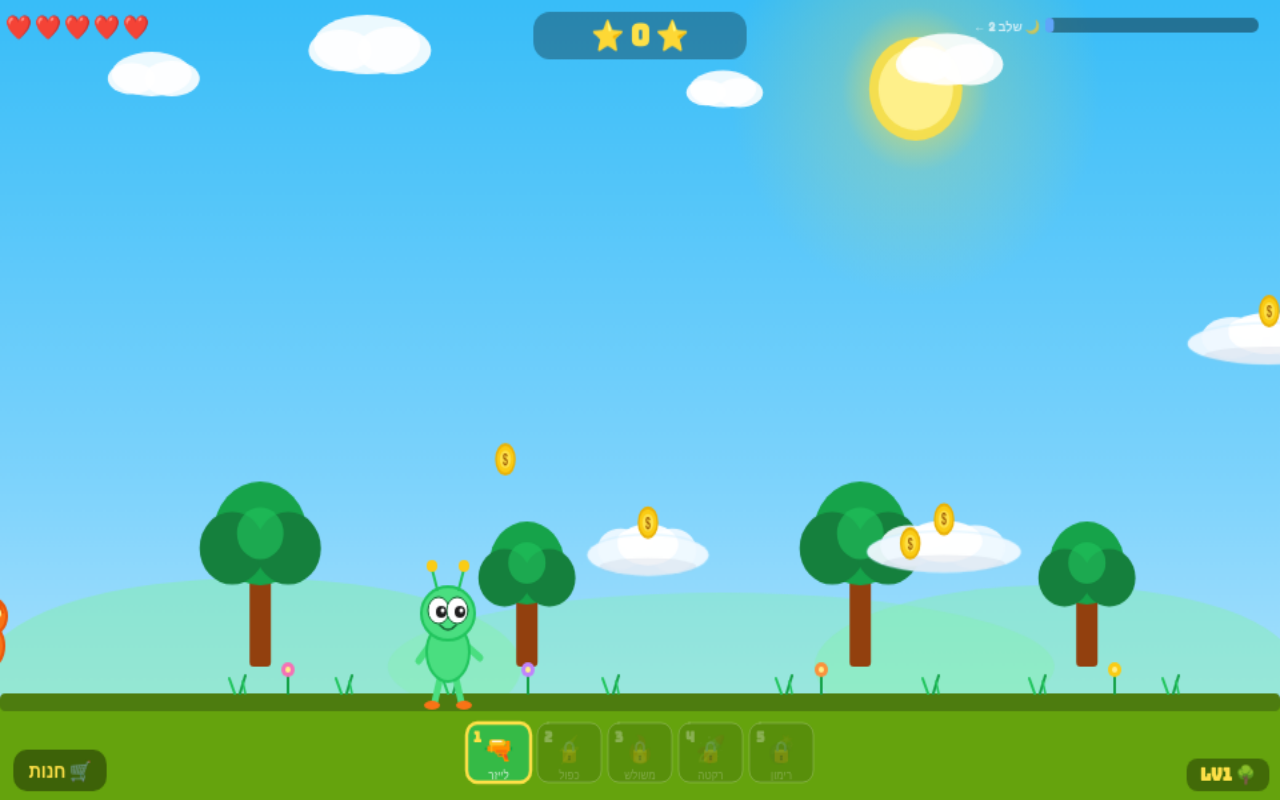
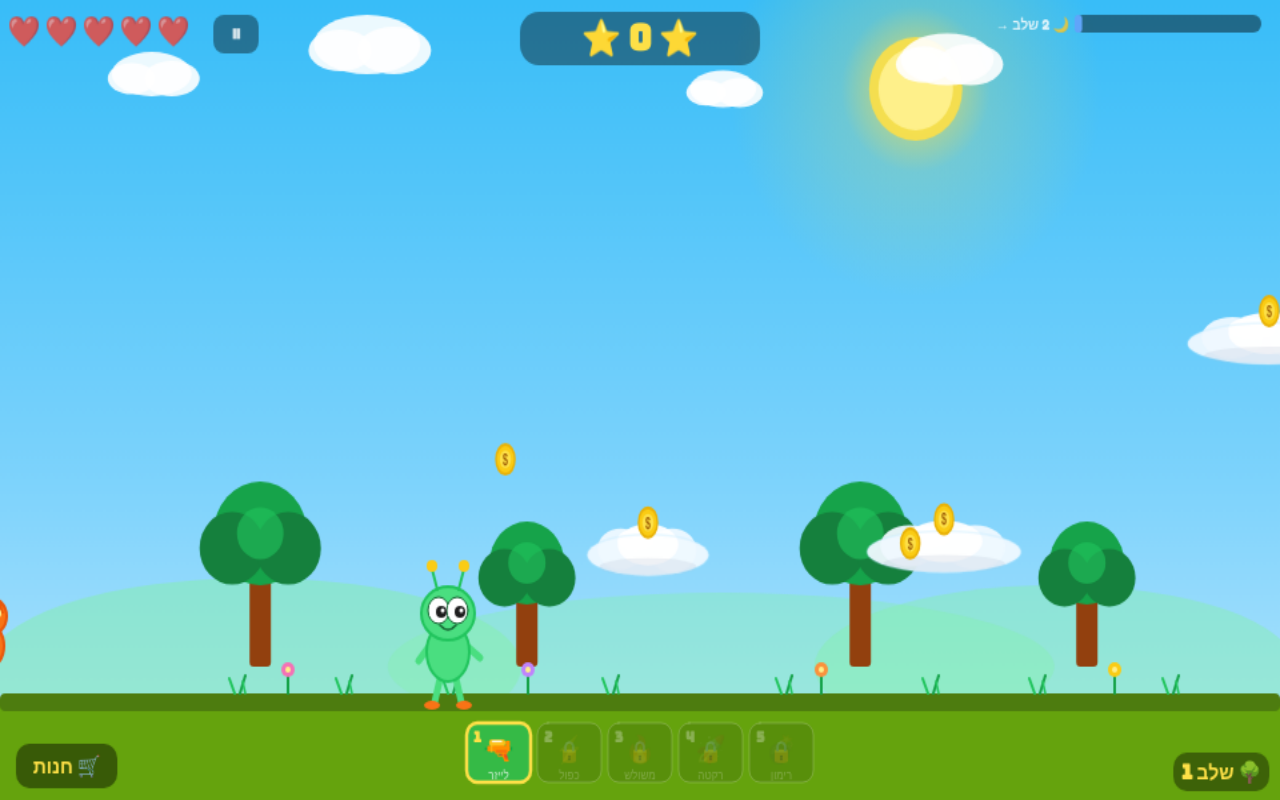
Before and after one commit to sharonih-svg/alien-park, a plain HTML site: page index.html in a window 1280 px wide. Both pictures are taken after a click on the button "▶ START GAME". Drawn offline with Linux system fonts and the light colour scheme.

Commit message:
Update index.html

```diff
--- a/index.html
+++ b/index.html
@@ -272,6 +272,7 @@
   let shopOpen, shopItems;
   let currentWeapon, availableWeapons;
   let maxDistance, meteors, grenadePickups, hasGrenade;
+  let gamePaused;
   const SHIELD_DURATION = 1800;
   // Distance-based level progression (not score)
   const LEVEL_DIST = [0, 5000, 12000, 22000, 35000]; // distances for levels 1→2→3→4→5
@@ -286,6 +287,7 @@
     meteors = [];
     grenadePickups = [];
     hasGrenade = false;
+    gamePaused = false;
     lives = 5;
     hitFlashTimer = 0;
     invincibleTimer = 0;
@@ -454,7 +456,11 @@
   window.addEventListener("keydown", e => {
     if (["ArrowLeft","ArrowRight","ArrowUp"," "].includes(e.key)) e.preventDefault();
     keys[e.key] = true;
-    if (e.key === " " && state === "playing") shootLaser();
+    if (e.key === " " && state === "playing" && !gamePaused) shootLaser();
+    if ((e.key === "p" || e.key === "P" || e.key === "Escape") && state === "playing") {
+      gamePaused = !gamePaused;
+      if (!gamePaused) gameLoop();
+    }
     // Number keys 1-4 for weapon selection (Roblox style)
     if (state === "playing" && e.key >= "1" && e.key <= "5") {
       rebuildWeaponList();
@@ -519,7 +525,20 @@
       });
       return;
     }
-    if (mx > 10 && mx < 80 && my > GH - 34 && my < GH - 4 && state === "playing") {
+    // Pause button click (top left, after hearts)
+    if (mx > 160 && mx < 194 && my > 10 && my < 36 && state === "playing") {
+      gamePaused = !gamePaused;
+      if (!gamePaused) gameLoop();
+      return;
+    }
+    // Resume button when paused
+    if (gamePaused && mx > GW/2 - 70 && mx < GW/2 + 70 && my > GH/2 + 10 && my < GH/2 + 54) {
+      gamePaused = false;
+      gameLoop();
+      return;
+    }
+    if (gamePaused) return;
+    if (mx > 12 && mx < 88 && my > GH - 38 && my < GH - 8 && state === "playing") {
       shopOpen = true;
       return;
     }
@@ -567,7 +586,16 @@
       });
       return;
     }
-    if (mx > 10 && mx < 80 && my > GH - 34 && my < GH - 4 && state === "playing") {
+    if (mx > 160 && mx < 194 && my > 10 && my < 36 && state === "playing") {
+      gamePaused = !gamePaused;
+      if (!gamePaused) gameLoop();
+      return;
+    }
+    if (gamePaused && mx > GW/2 - 70 && mx < GW/2 + 70 && my > GH/2 + 10 && my < GH/2 + 54) {
+      gamePaused = false; gameLoop(); return;
+    }
+    if (gamePaused) return;
+    if (mx > 12 && mx < 88 && my > GH - 38 && my < GH - 8 && state === "playing") {
       shopOpen = true; return;
     }
   });
@@ -911,26 +939,22 @@
   }
 
   function drawScoreHUD() {
-    // Score — top center, big and bold
-    ctx.fillStyle = "rgba(0,0,0,0.3)";
-    ctx.beginPath(); ctx.roundRect(GW/2 - 80, 8, 160, 32, 12); ctx.fill();
-    ctx.fillStyle = "#fde047"; ctx.font = "bold 20px 'Bungee', Impact, sans-serif";
+    ctx.fillStyle = "rgba(0,0,0,0.4)";
+    ctx.beginPath(); ctx.roundRect(GW/2 - 90, 8, 180, 36, 14); ctx.fill();
+    ctx.fillStyle = "#fde047"; ctx.font = "bold 24px 'Bungee', Impact, sans-serif";
     ctx.textAlign = "center";
-    ctx.fillText("⭐ " + score + " ⭐", GW/2, 31);
+    ctx.fillText("⭐ " + score + " ⭐", GW/2, 34);
   }
 
   function drawHeartsHUD() {
-    // Hearts — top left
     for (let i = 0; i < 5; i++) {
-      const hx = 22 + i * 22;
+      const hx = 18 + i * 28;
+      ctx.font = "20px sans-serif";
       if (i < lives) {
-        ctx.fillStyle = "#ef4444";
-        ctx.font = "16px sans-serif";
-        ctx.fillText("❤️", hx - 8, 24);
+        ctx.fillText("❤️", hx, 28);
       } else {
         ctx.globalAlpha = 0.3;
-        ctx.font = "16px sans-serif";
-        ctx.fillText("🖤", hx - 8, 24);
+        ctx.fillText("🖤", hx, 28);
         ctx.globalAlpha = 1;
       }
     }
@@ -1091,22 +1115,23 @@
   function drawCoinMultIndicator() {
     if (coinMultiplier <= 1) return;
     const pct = coinMultTimer / 900;
+    // Position: below score, center
     ctx.fillStyle = "#92400e"; ctx.shadowColor = "#fbbf24"; ctx.shadowBlur = 6;
-    ctx.beginPath(); ctx.roundRect(GW - 90, 4, 80, 20, 10); ctx.fill();
+    ctx.beginPath(); ctx.roundRect(GW/2 - 55, 48, 110, 18, 8); ctx.fill();
     ctx.shadowBlur = 0;
-    // Timer bar inside
-    dR(GW - 88, 18, 76 * pct, 4, "#fbbf24", 2);
+    dR(GW/2 - 53, 58, 106 * pct, 5, "#fbbf24", 2);
     ctx.fillStyle = "#fde047"; ctx.font = "bold 11px 'Bungee', Impact, sans-serif";
-    ctx.textAlign = "center"; ctx.fillText("x2 מטבעות", GW - 50, 15);
+    ctx.textAlign = "center"; ctx.fillText("x2 מטבעות", GW/2, 61);
   }
 
   function drawLevelIndicator() {
-    ctx.fillStyle = "rgba(0,0,0,0.35)";
-    ctx.beginPath(); ctx.roundRect(GW - 70, GH - 28, 62, 22, 8); ctx.fill();
-    ctx.fillStyle = "#fde047"; ctx.font = "bold 12px 'Bungee', Impact, sans-serif";
+    // Bottom right corner
+    ctx.fillStyle = "rgba(0,0,0,0.4)";
+    ctx.beginPath(); ctx.roundRect(GW - 80, GH - 32, 72, 26, 10); ctx.fill();
+    ctx.fillStyle = "#fde047"; ctx.font = "bold 14px 'Bungee', Impact, sans-serif";
     ctx.textAlign = "center";
     const icons = ["🌳","🌙","👾","🚀","🔴"];
-    ctx.fillText((icons[level-1]||"")+" LV"+level, GW - 39, GH - 13);
+    ctx.fillText((icons[level-1]||"") + " שלב " + level, GW - 44, GH - 14);
   }
 
   // Space enemy (level 4) — glowing galactic alien
@@ -1321,22 +1346,22 @@
 
   // Progress bar — shows distance to next level
   function drawProgressBar() {
-    if (level >= 5) return; // no progress bar on final level
-    const nextDist = LEVEL_DIST[level]; // distance needed for next level
+    if (level >= 5) return;
+    const nextDist = LEVEL_DIST[level];
     const prevDist = level > 1 ? LEVEL_DIST[level - 1] : 0;
     const pct = Math.min((maxDistance - prevDist) / (nextDist - prevDist), 1);
-    const barW = 160, barH = 10;
-    const bx = GW - barW - 16, by = 12;
+    const barW = 140, barH = 12;
+    const bx = GW - barW - 14, by = 10;
     // Background
-    dR(bx, by, barW, barH, "rgba(0,0,0,0.4)", 5);
+    dR(bx, by, barW, barH, "rgba(0,0,0,0.45)", 6);
     // Fill
     const col = pct > 0.8 ? "#4ade80" : pct > 0.5 ? "#fbbf24" : "#60a5fa";
-    dR(bx, by, barW * pct, barH, col, 5);
-    // Label
-    ctx.fillStyle = "rgba(255,255,255,0.7)"; ctx.font = "bold 9px 'Fredoka', sans-serif";
+    dR(bx, by, barW * pct, barH, col, 6);
+    // Label — next level number (level+1 is the NEXT level to reach)
+    ctx.fillStyle = "rgba(255,255,255,0.8)"; ctx.font = "bold 10px 'Fredoka', sans-serif";
     ctx.textAlign = "right";
     const icons = ["🌳","🌙","👾","🚀","🔴"];
-    ctx.fillText(icons[level] + " שלב " + (level + 1) + " ←", bx - 4, by + 9);
+    ctx.fillText((icons[level] || "") + " " + (level + 1) + " שלב → ", bx - 4, by + 10);
   }
 
   function drawMarsEnemy(x, y, v) {
@@ -1359,10 +1384,19 @@
   }
 
   function drawShopButton() {
+    // Shop button — bottom left
+    ctx.fillStyle = "rgba(0,0,0,0.45)";
+    ctx.beginPath(); ctx.roundRect(12, GH - 38, 76, 30, 10); ctx.fill();
+    ctx.fillStyle = "#fde047"; ctx.font = "bold 14px 'Bungee', Impact, sans-serif";
+    ctx.textAlign = "center"; ctx.fillText("🛒 חנות", 50, GH - 18);
+  }
+
+  function drawPauseButton() {
+    // Pause button — top left, after hearts area
     ctx.fillStyle = "rgba(0,0,0,0.4)";
-    ctx.beginPath(); ctx.roundRect(10, GH - 34, 70, 28, 10); ctx.fill();
-    ctx.fillStyle = "#fde047"; ctx.font = "bold 13px 'Bungee', Impact, sans-serif";
-    ctx.textAlign = "center"; ctx.fillText("🛒 חנות", 45, GH - 15);
+    ctx.beginPath(); ctx.roundRect(160, 10, 34, 26, 8); ctx.fill();
+    ctx.fillStyle = "rgba(255,255,255,0.8)"; ctx.font = "bold 16px sans-serif";
+    ctx.textAlign = "center"; ctx.fillText("⏸", 177, 28);
   }
 
   function drawShopOverlay() {
@@ -1482,13 +1516,13 @@
   function drawShieldIndicator() {
     if (shieldTimer <= 0) return;
     const pct = shieldTimer / SHIELD_DURATION;
-    const barW = 110;
-    // Position below hearts
-    dR(12, 36, barW, 10, "rgba(0,0,0,0.35)", 5);
+    const barW = 130;
+    // Position clearly below hearts row
+    dR(14, 40, barW, 12, "rgba(0,0,0,0.4)", 6);
     const col = pct > 0.3 ? "#60a5fa" : "#f97316";
-    dR(12, 36, barW * pct, 10, col, 5);
-    ctx.fillStyle = "#fff"; ctx.font = "bold 9px 'Fredoka', sans-serif";
-    ctx.textAlign = "left"; ctx.fillText("🛡️ מגן", 14, 34);
+    dR(14, 40, barW * pct, 12, col, 6);
+    ctx.fillStyle = "#fff"; ctx.font = "bold 10px 'Fredoka', sans-serif";
+    ctx.textAlign = "left"; ctx.fillText("🛡️ מגן", 18, 38);
   }
   function drawPlatformCloud(x, y, w) {
     // A fluffy solid-looking cloud platform
@@ -1514,10 +1548,25 @@
   }
 
   // === GAME LOOP ===
+  function drawPauseOverlay() {
+    ctx.fillStyle = "rgba(0,0,0,0.6)";
+    ctx.fillRect(0, 0, GW, GH);
+    ctx.fillStyle = "#fde047"; ctx.font = "bold 36px 'Bungee', Impact, sans-serif";
+    ctx.textAlign = "center"; ctx.fillText("⏸ השהייה", GW/2, GH/2 - 20);
+    // Resume button
+    ctx.fillStyle = "#22c55e";
+    ctx.beginPath(); ctx.roundRect(GW/2 - 70, GH/2 + 10, 140, 44, 14); ctx.fill();
+    ctx.fillStyle = "white"; ctx.font = "bold 20px 'Bungee', Impact, sans-serif";
+    ctx.fillText("▶ המשך", GW/2, GH/2 + 38);
+  }
+
   function gameLoop() {
     if (state !== "playing") return;
+    if (gamePaused) {
+      drawPauseOverlay();
+      return;
+    }
     if (shopOpen) {
-      // Render current frame + shop overlay (game paused)
       drawShopOverlay();
       return;
     }
@@ -2015,6 +2064,7 @@
     drawCoinMultIndicator();
     drawLevelIndicator();
     drawShopButton();
+    drawPauseButton();
     drawHeartsHUD();
     drawProgressBar();
     // Level transition overlay
```
